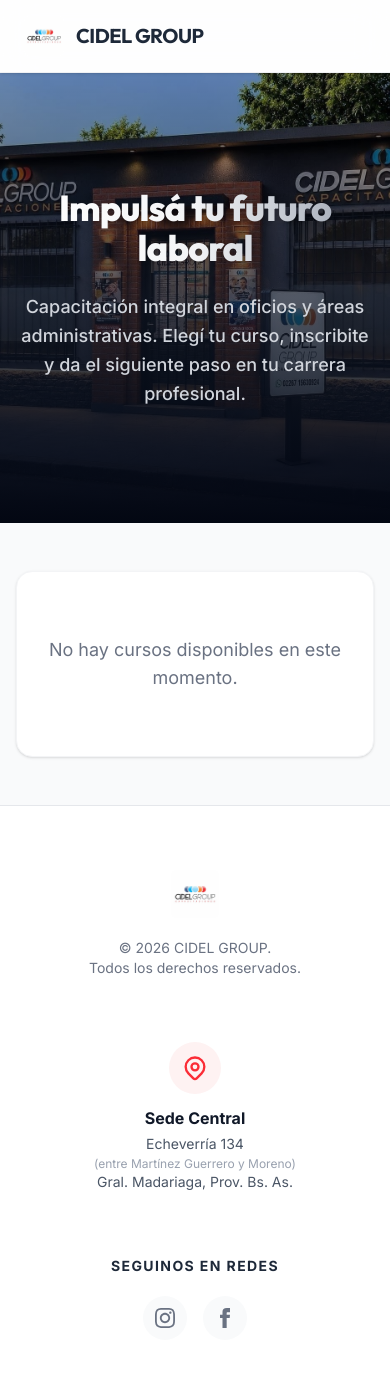
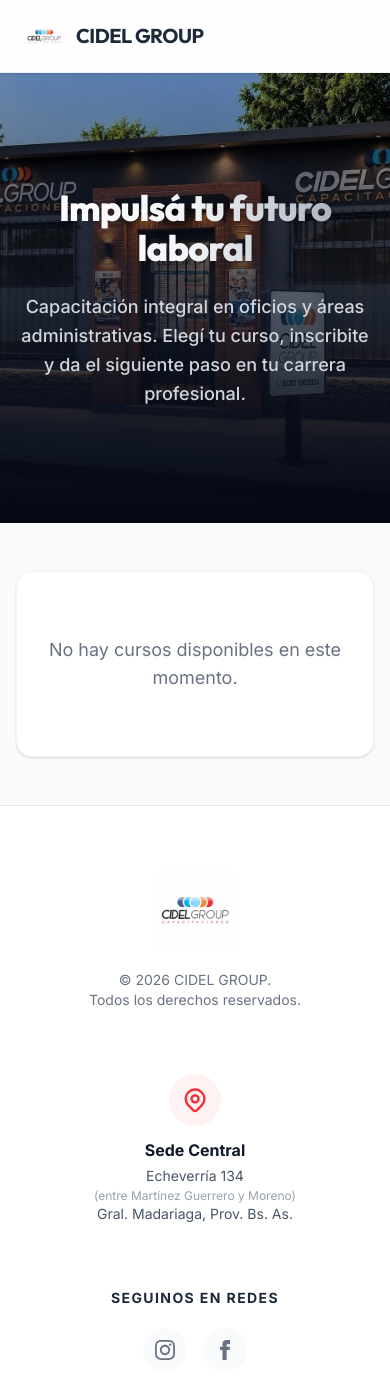
Before and after one commit to nodomadariaga-alt/cidel, a Next.js app: page / in a window 390 px wide. Shown: the top 1398 px of the page. Built offline with nearby package versions, Linux system fonts and the light colour scheme.

Commit message:
style: increase logo size and center footer alignment in landing page

```diff
--- a/src/app/page.tsx
+++ b/src/app/page.tsx
@@ -181,17 +181,18 @@
             <footer className="bg-white border-t border-gray-200 py-16 px-4 sm:px-6 lg:px-8">
                 <div className="max-w-7xl mx-auto grid grid-cols-1 md:grid-cols-3 gap-12 items-center text-center">
 
-                    <div className="flex flex-col items-center md:items-start">
+                    {/* Logo con mayor presencia y texto centrado */}
+                    <div className="flex flex-col items-center justify-center">
                         <img
                             src="/logo.jpg"
                             alt="CIDEL Logo"
-                            className="h-12 w-auto rounded-md object-contain mb-5"
+                            className="h-20 md:h-24 w-auto rounded-md object-contain mb-5"
                         />
                         <p className="text-sm text-gray-500">© {new Date().getFullYear()} CIDEL GROUP.</p>
                         <p className="text-sm text-gray-500">Todos los derechos reservados.</p>
                     </div>
 
-                    <div className="flex flex-col items-center md:items-center">
+                    <div className="flex flex-col items-center justify-center">
                         <a
                             href="https://maps.google.com/?q=Echeverria+134,+General+Madariaga,+Buenos+Aires"
                             target="_blank"
```
